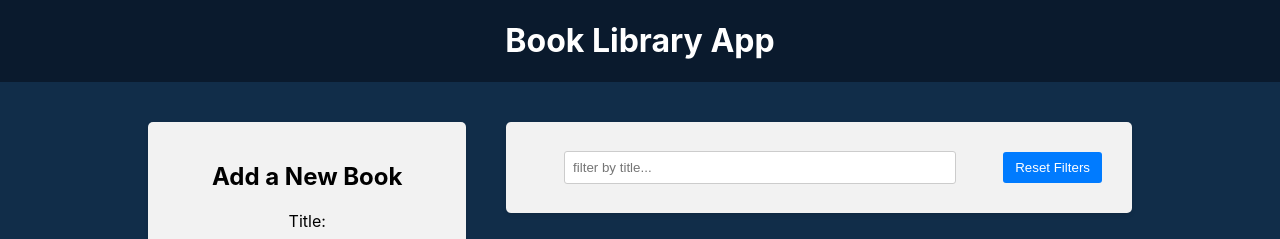
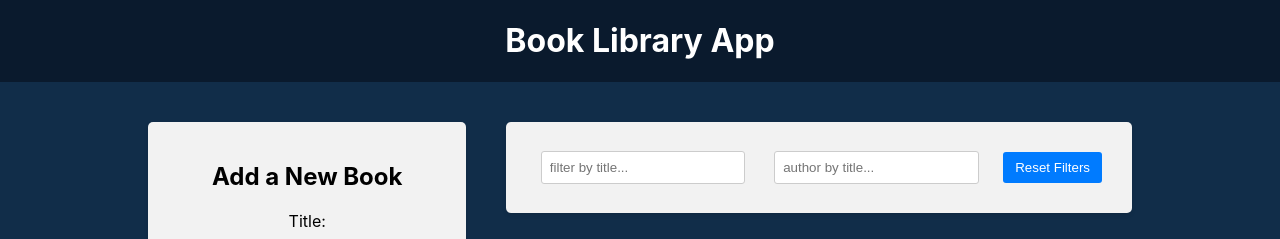
Before and after one commit to vaspurak/Book-Library-App, a React (Create React App) app in the folder frontend/: page / in a window 1280 px wide. Shown: the top 239 px of the page. Built offline with nearby package versions, Linux system fonts and the light colour scheme.

Commit message:
Filter by author

```diff
--- a/frontend/src/components/BookList/BookList.js
+++ b/frontend/src/components/BookList/BookList.js
@@ -2,12 +2,16 @@
 import { BsBookmarkStar, BsBookmarkStarFill } from "react-icons/bs";
 import { RiDeleteBin2Line } from "react-icons/ri";
 import { deleteBook, toggleFavorite } from "../../redux/books/actionCreators";
-import { selectTitleFilter } from "../../redux/slices/filterSlice";
+import {
+  selectTitleFilter,
+  selectAuthorFilter,
+} from "../../redux/slices/filterSlice";
 import "./BookList.css";
 
 const BookList = () => {
   const books = useSelector((state) => state.books);
   const titleFilter = useSelector(selectTitleFilter);
+  const authorFilter = useSelector(selectAuthorFilter);
   const dispatch = useDispatch();
 
   const handleDeleteBook = (id) => {
@@ -21,8 +25,11 @@
     const matchesTitle = book.title
       .toLowerCase()
       .includes(titleFilter.toLowerCase());
-    console.log({ title: book.title, matchesTitle });
-    return matchesTitle;
+
+    const matchesAuthor = book.author
+      .toLowerCase()
+      .includes(authorFilter.toLowerCase());
+    return matchesTitle && matchesAuthor;
   });
 
   return (
--- a/frontend/src/components/Filter/Filter.js
+++ b/frontend/src/components/Filter/Filter.js
@@ -1,7 +1,9 @@
 import { useDispatch, useSelector } from "react-redux";
 import {
   setTitleFilter,
+  setAuthorFilter,
   selectTitleFilter,
+  selectAuthorFilter,
   resetFilters,
 } from "../../redux/slices/filterSlice";
 import "./Filter.css";
@@ -9,9 +11,13 @@
 const Filter = () => {
   const dispatch = useDispatch();
   const titleFilter = useSelector(selectTitleFilter);
+  const authorFilter = useSelector(selectAuthorFilter);
 
   const handleTitleFilterChange = (e) => {
     dispatch(setTitleFilter(e.target.value));
+  };
+  const handleAuthorFilterChange = (e) => {
+    dispatch(setAuthorFilter(e.target.value));
   };
 
   const handleResetFilters = () => {
@@ -29,6 +35,14 @@
             onChange={handleTitleFilterChange}
           />
         </div>
+        <div className="filter-group">
+          <input
+            type="text"
+            placeholder="author by title..."
+            value={authorFilter}
+            onChange={handleAuthorFilterChange}
+          />
+        </div>
         <button type="button" onClick={handleResetFilters}>
           Reset Filters
         </button>
--- a/frontend/src/redux/slices/filterSlice.js
+++ b/frontend/src/redux/slices/filterSlice.js
@@ -2,6 +2,7 @@
 
 const initialState = {
   title: "",
+  author: "",
 };
 const filterSlice = createSlice({
   name: "filter",
@@ -13,12 +14,19 @@
       //You can also return new state as usually
       // return { ...state, title: action.payload };
     },
+
+    setAuthorFilter: (state, action) => {
+      state.author = action.payload;
+    },
+
     resetFilters: (state) => {
       return initialState;
     },
   },
 });
 
-export const { setTitleFilter, resetFilters } = filterSlice.actions;
+export const { setTitleFilter, setAuthorFilter, resetFilters } =
+  filterSlice.actions;
 export const selectTitleFilter = (state) => state.filter.title;
+export const selectAuthorFilter = (state) => state.filter.author;
 export default filterSlice.reducer;
```
